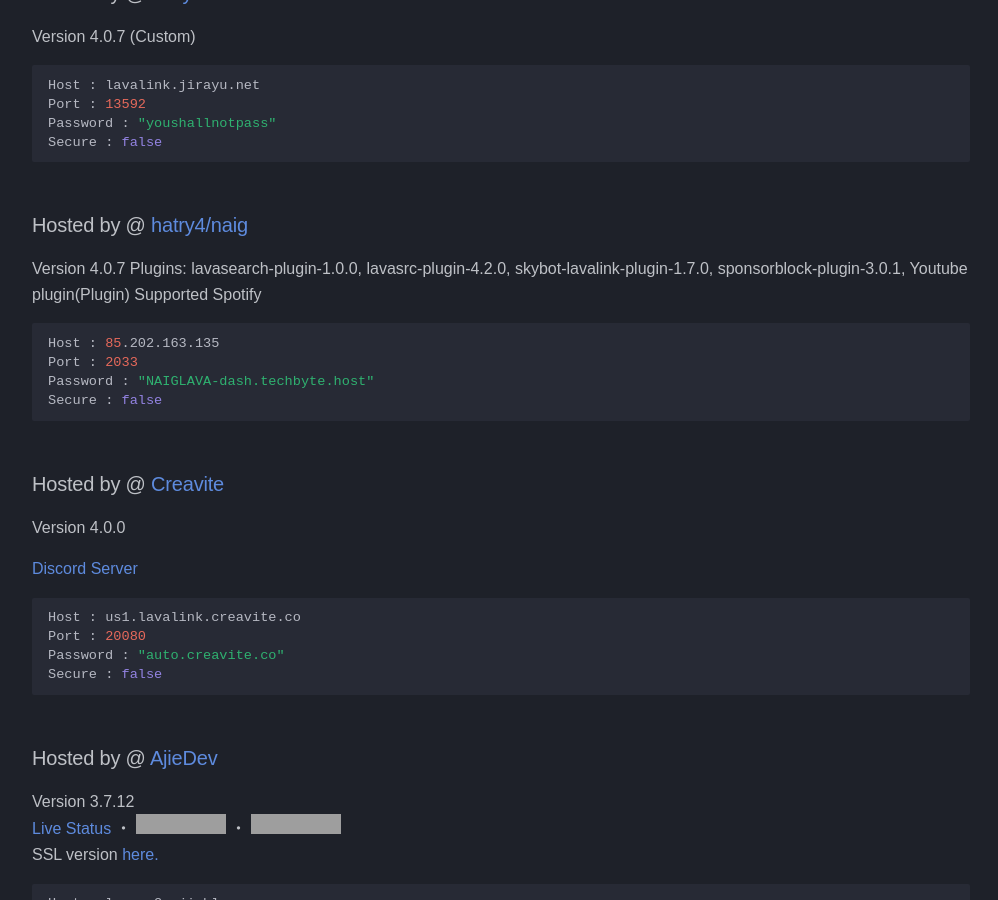
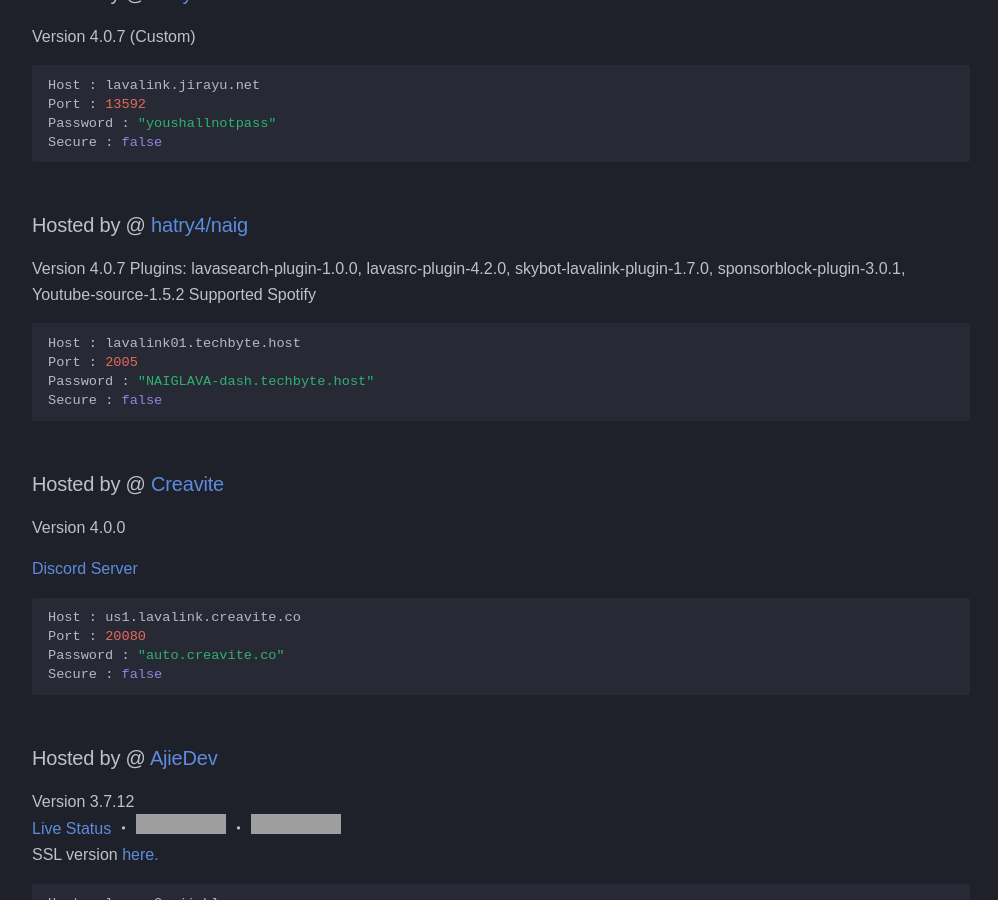
Before and after one commit to DarrenOfficial/lavalink-list, an MkDocs documentation site: the page built from docs/NoSSL/lavalink-without-ssl.md, in a window 1280 px wide and 900 px high, scrolled down 1393 px. Shown: the whole window, without its empty margins (14-1012 px from the left). Built offline with MkDocs 1.6.1 and Material for MkDocs 9.7.7, drawn with Linux system fonts in a browser that asks for light colours; some web fonts are replaced; comment, search, counter and statistics services are not loaded; a style sheet for code colours, icons or effects is not loaded; grey boxes are pictures that could not be loaded.

Commit message:
lavalink-without-ssl.md
Updated my lavalink with a domain, updated the modules and the port

````diff
--- a/docs/NoSSL/lavalink-without-ssl.md
+++ b/docs/NoSSL/lavalink-without-ssl.md
@@ -72,10 +72,10 @@ Secure : false
 ```
 
 ### Hosted by @ [hatry4/naig](https://hatry4.github.io/)
-Version 4.0.7 Plugins: lavasearch-plugin-1.0.0, lavasrc-plugin-4.2.0, skybot-lavalink-plugin-1.7.0, sponsorblock-plugin-3.0.1, Youtube plugin(Plugin) Supported Spotify
+Version 4.0.7 Plugins: lavasearch-plugin-1.0.0, lavasrc-plugin-4.2.0, skybot-lavalink-plugin-1.7.0, sponsorblock-plugin-3.0.1, Youtube-source-1.5.2 Supported Spotify
 ```bash
-Host : 85.202.163.135
-Port : 2033
+Host : lavalink01.techbyte.host
+Port : 2005
 Password : "NAIGLAVA-dash.techbyte.host"
 Secure : false
 ```
````
